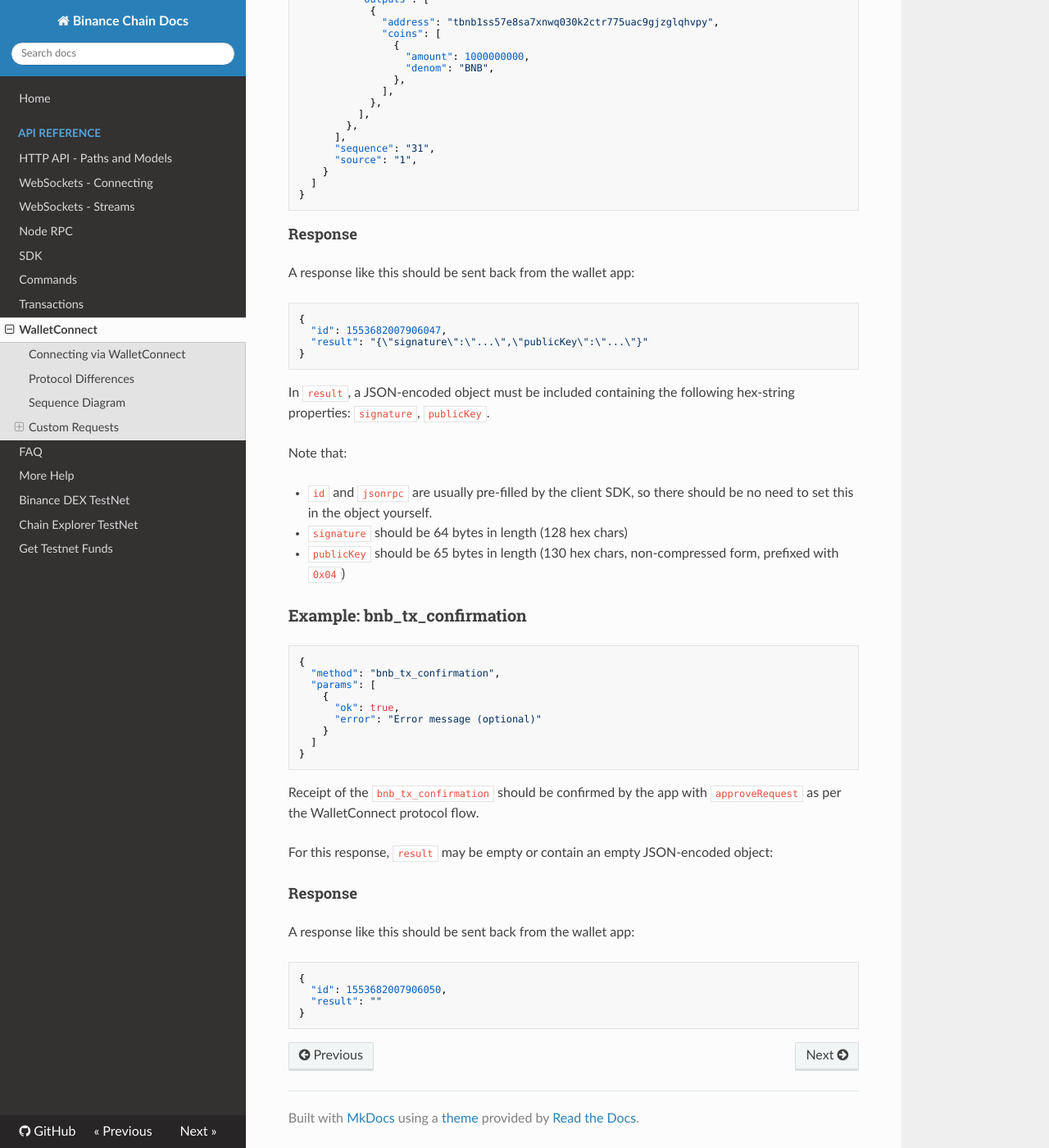
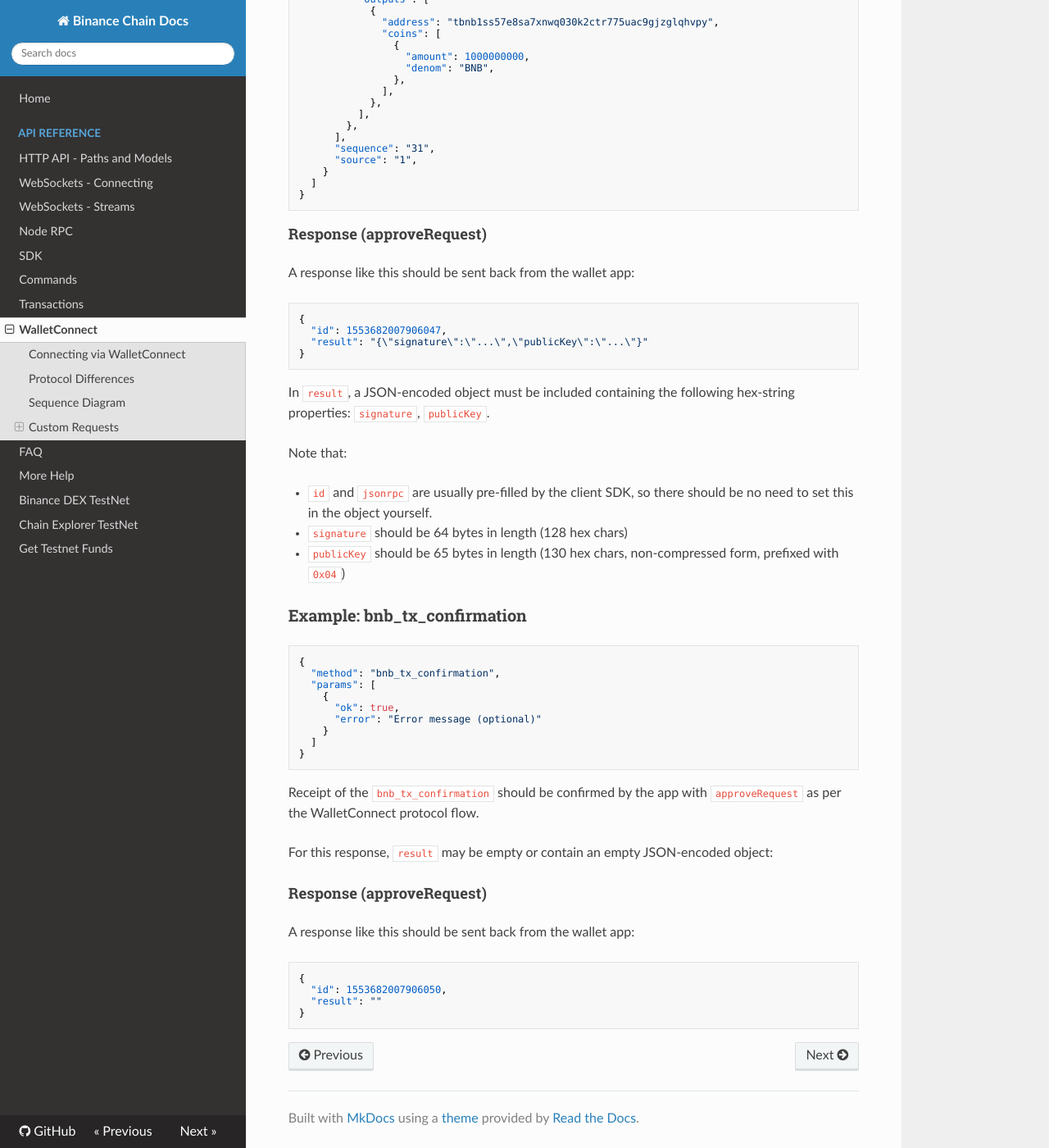
Before and after one commit to yash-sharma1/docs-site, an MkDocs documentation site: the page built from docs/walletconnect.md, in a window 1280 px wide and 1400 px high, scrolled down 2577 px. Shown: the whole window at 82% size. Built offline with MkDocs 1.6.1, drawn with Linux system fonts in a browser that asks for light colours; nearby versions of some CDN libraries.

Commit message:
WalletConnect update

````diff
--- a/docs/walletconnect.md
+++ b/docs/walletconnect.md
@@ -85,7 +85,7 @@
 }
 ```
 
-#### Response
+#### Response (approveRequest)
 
 A response like this should be sent back from the wallet app:
 
@@ -124,7 +124,7 @@
 
 For this response, `result` may be empty or contain an empty JSON-encoded object:
 
-#### Response
+#### Response (approveRequest)
 
 A response like this should be sent back from the wallet app:
 
````
